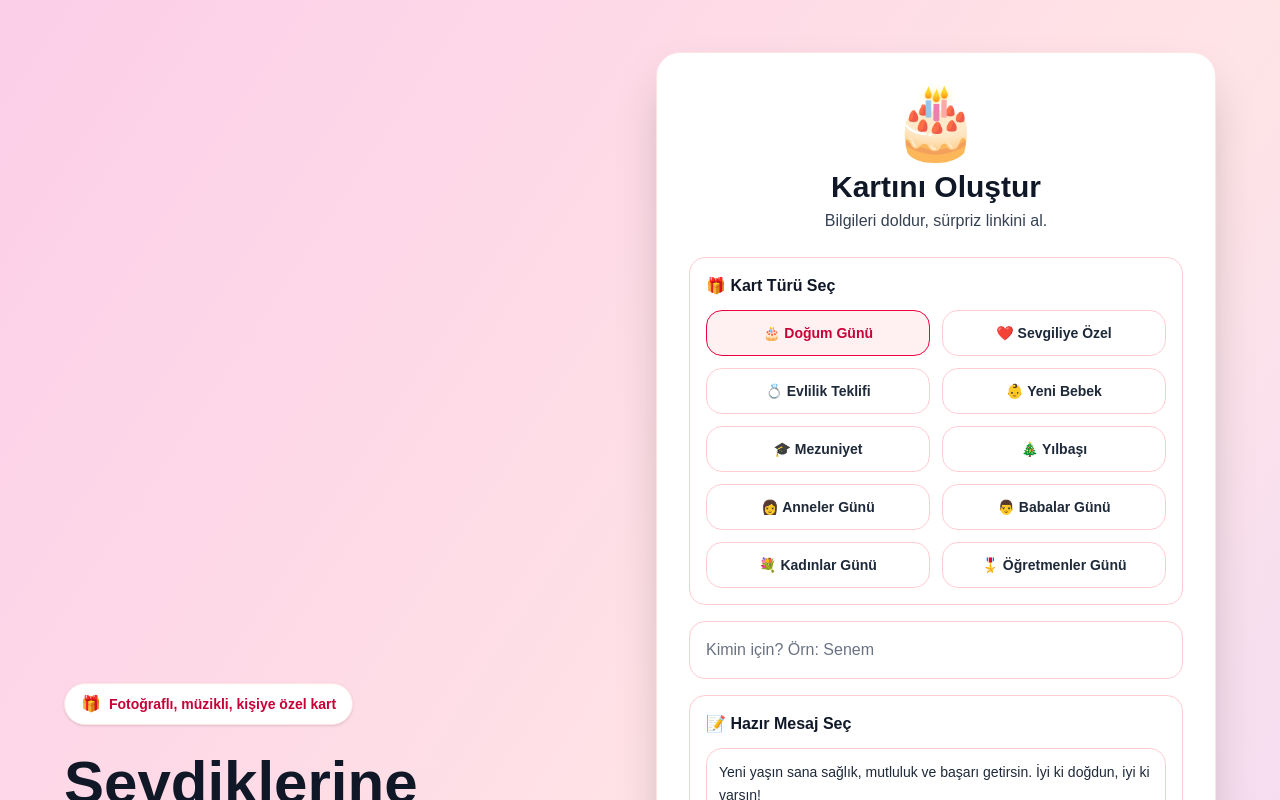
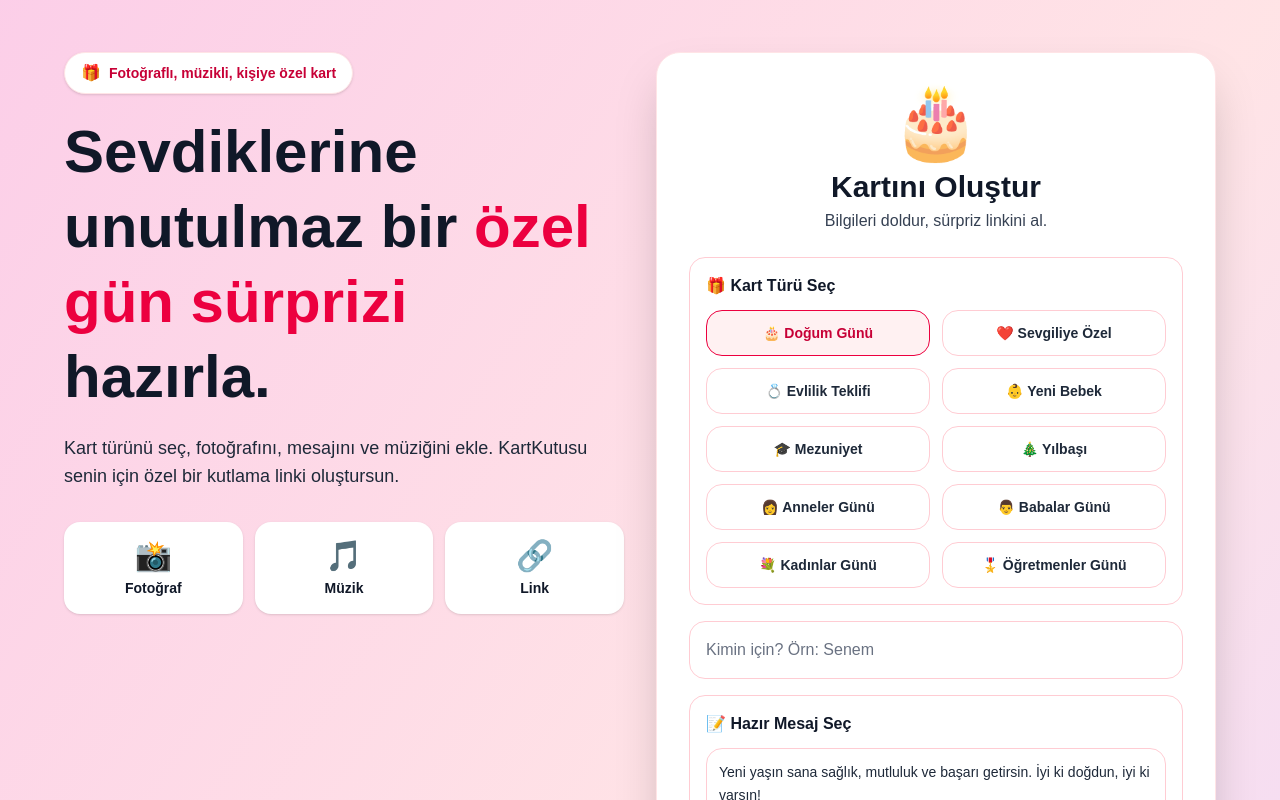
Before and after one commit to lone35/kartkutusu, a Next.js app: page / in a window 1280 px wide. Shown: the top 800 px of the page. Built offline with nearby package versions, Linux system fonts and the light colour scheme.

Commit message:
ui parlatma oncesi yedek

```diff
--- a/app/page.tsx
+++ b/app/page.tsx
@@ -476,7 +476,7 @@ export default function Home() {
 
   return (
     <main className="min-h-screen bg-gradient-to-br from-pink-200 via-rose-100 to-purple-200 p-5">
-      <section className="max-w-6xl mx-auto grid lg:grid-cols-2 gap-8 items-center min-h-screen py-8">
+      <section className="max-w-6xl mx-auto grid lg:grid-cols-2 gap-8 items-start min-h-screen py-8">
         <div className="text-center lg:text-left">
           <div className="inline-flex items-center gap-2 bg-white border border-rose-100 rounded-full px-4 py-2 shadow mb-5">
             <span>🎁</span>
```
